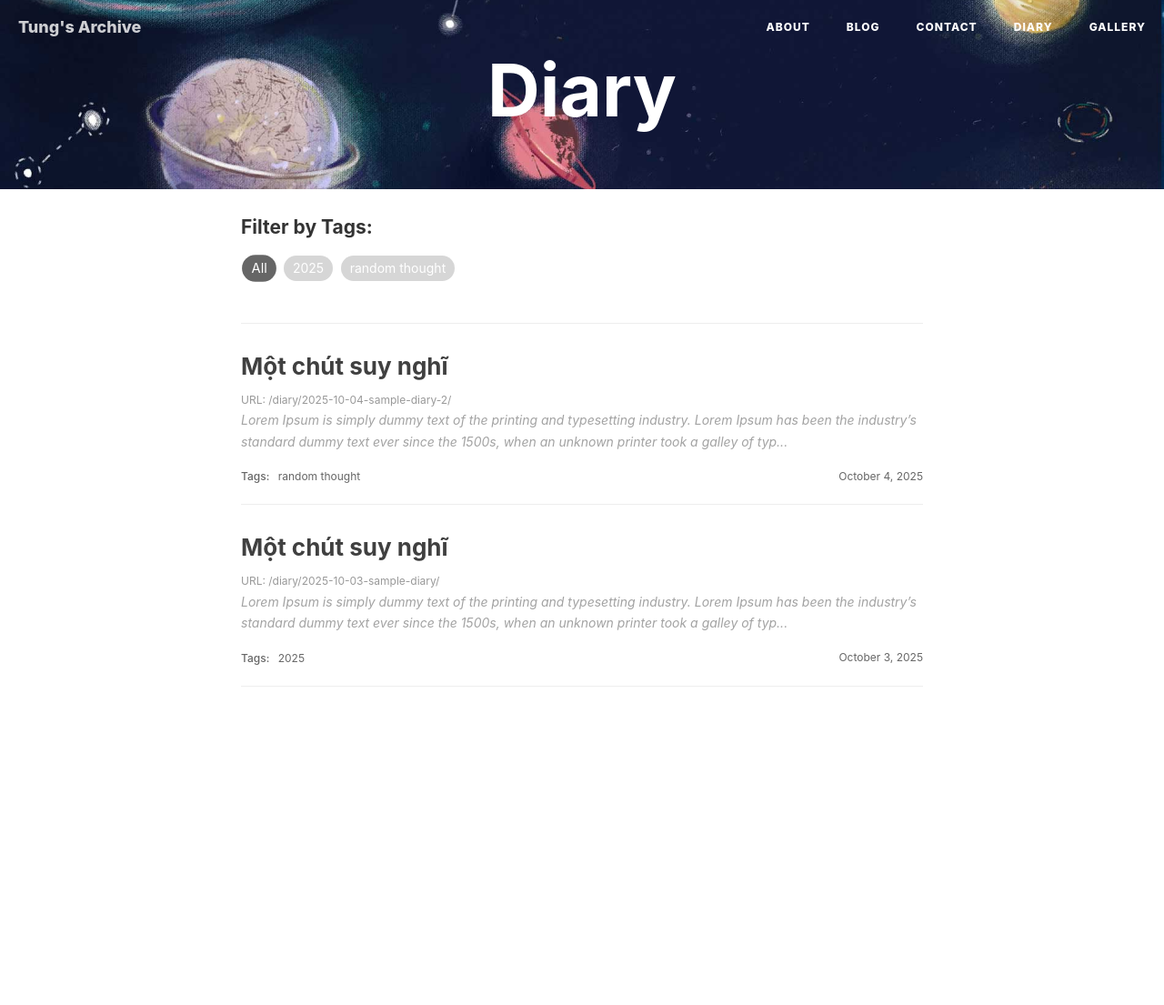
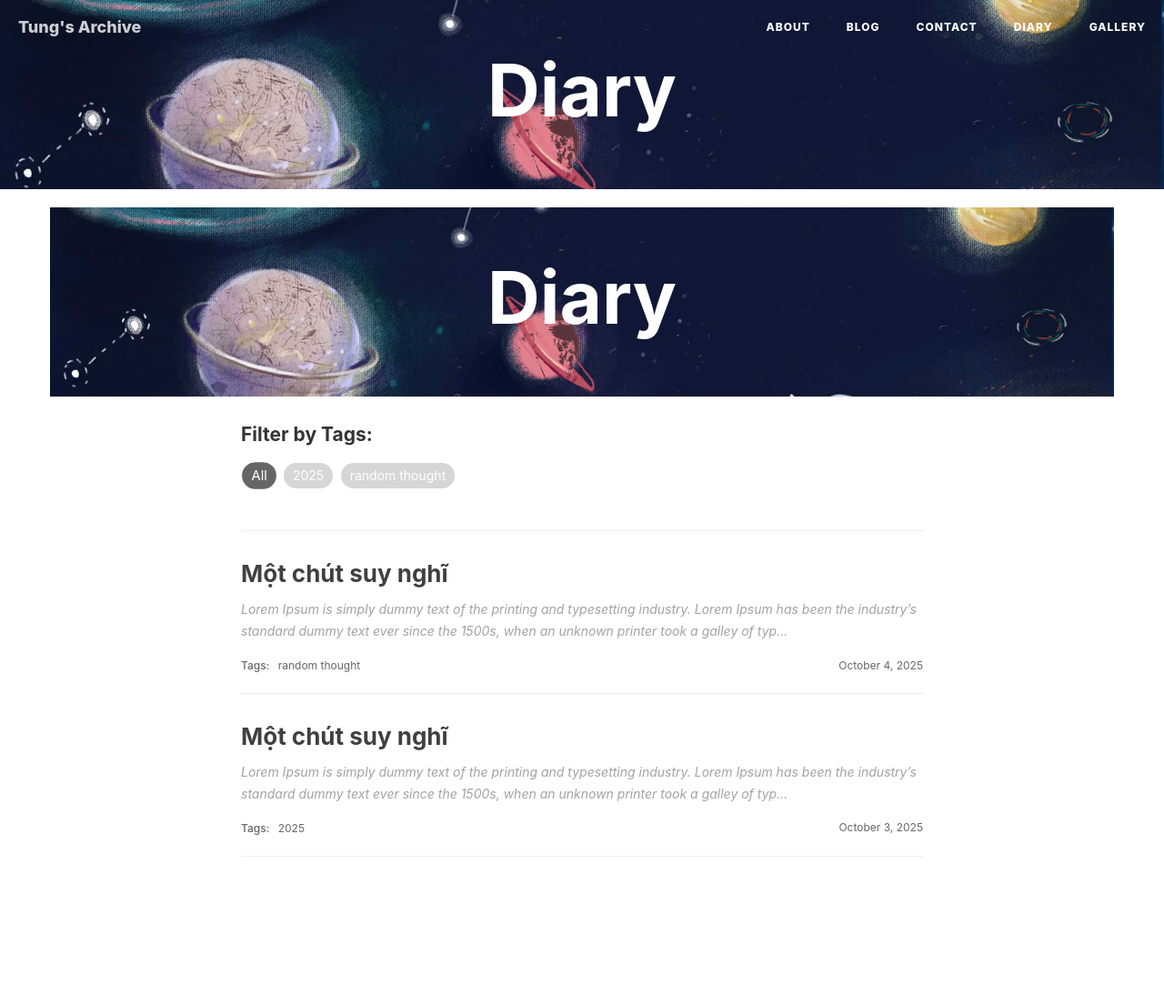
Before and after one commit to orionanseaweed/orionanseaweed.github.io, a Jekyll site: the page built from diary.html, in a window 1280 px wide. Shown: the whole page at 91% size. Built offline with Jekyll 4.4.1, drawn with Linux system fonts in a browser that asks for light colours; nearby versions of some CDN libraries; library files that are not in the unit come from our copies; comment, search, counter and statistics services are not loaded; before the commit the page ends 918 px from its top, so only the background shows below that.

Commit message:
Update diary.html

```diff
--- a/diary.html
+++ b/diary.html
@@ -7,6 +7,22 @@ header-img: "img/home-bg.jpg"
 
 <!-- Page Header -->
 
+<header class="intro-header" style="background-image: url('{{ site.baseurl }}/img/home-bg.jpg')">
+    <div class="container">
+        <div class="row">
+            <div class="col-lg-8 col-lg-offset-2 col-md-10 col-md-offset-1">
+                <div class="site-heading" id="tag-heading">
+                    <h1>{% if page.title %}{{ page.title }}{% else %}{{ site.title }}{% endif %}</h1>
+                    <span class="subheading">{{ page.description }}</span>
+                </div>
+            </div>
+        </div>
+    </div>
+</header>
+
+<!-- Main Content -->
+<div class="container">
+    <div class="row">
             <header class="intro-header" style="background-image: url('{{ site.baseurl }}/img/home-bg.jpg')">
                 <div class="container">
                     <div class="row">
@@ -49,15 +65,10 @@ header-img: "img/home-bg.jpg"
                         {% assign diaries = site.diary | sort: 'date' | reverse %}
                         {% for post in diaries %}
                         <div class="post-preview post-item" data-tags="{% for tag in post.tags %}{{ tag | downcase }}{% unless forloop.last %},{% endunless %}{% endfor %}">
-                {% assign p = post.path | split: '/' | last %}
-                {% assign p = p | replace: '.md', '/' | replace: '.markdown', '/' %}
-                {% assign built_url = '/diary/' | append: p %}
-                <a href="{{ built_url | relative_url }}">
+                            <a href="{{ post.url | relative_url }}">
                                 <h2 class="post-title">
                                     {{ post.title }}
                                 </h2>
-                    <!-- debug: show generated URL for this post -->
-                    <div class="post-url-debug" style="font-size:12px;color:#999;margin-top:4px;">URL: {{ built_url }}</div>
                                 {% if post.subtitle %}
                                 <h3 class="post-subtitle">
                                     {{ post.subtitle }}
```
Lines whose indentation alone changed are shown as unchanged.
